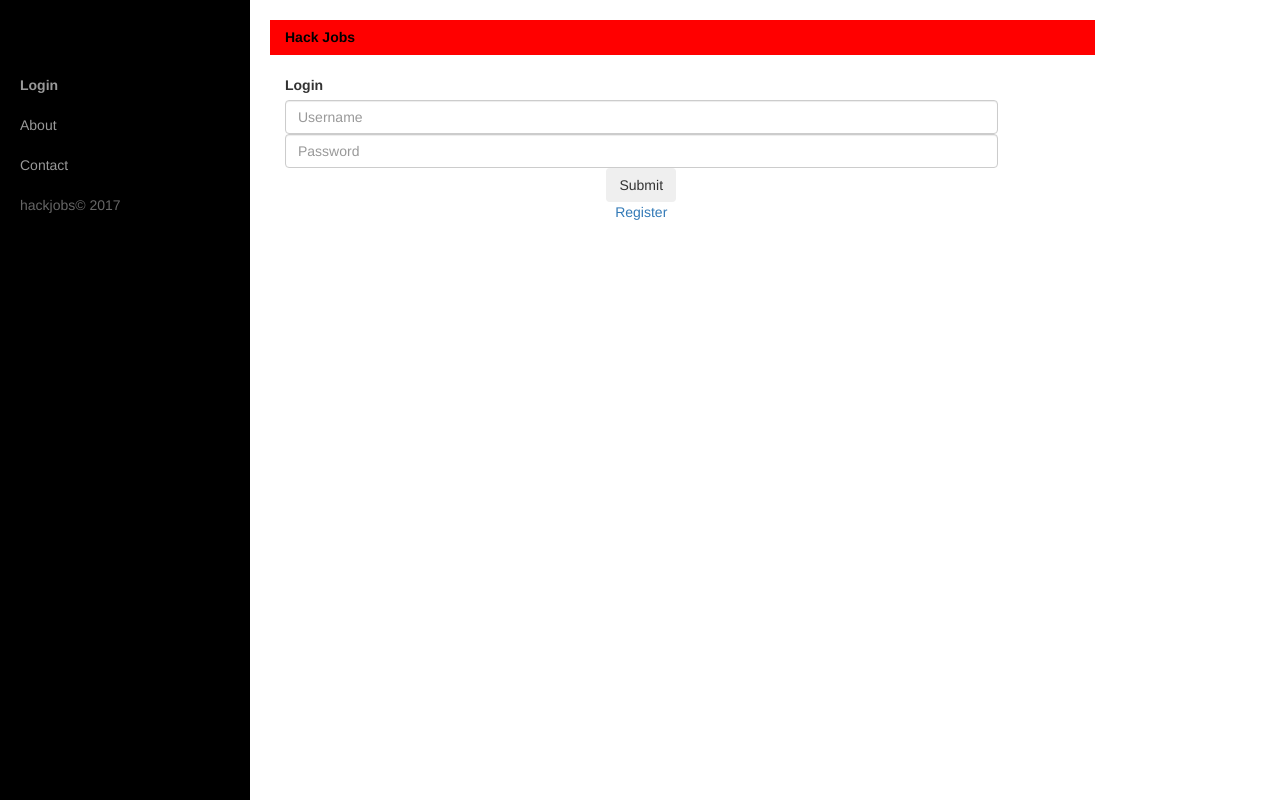
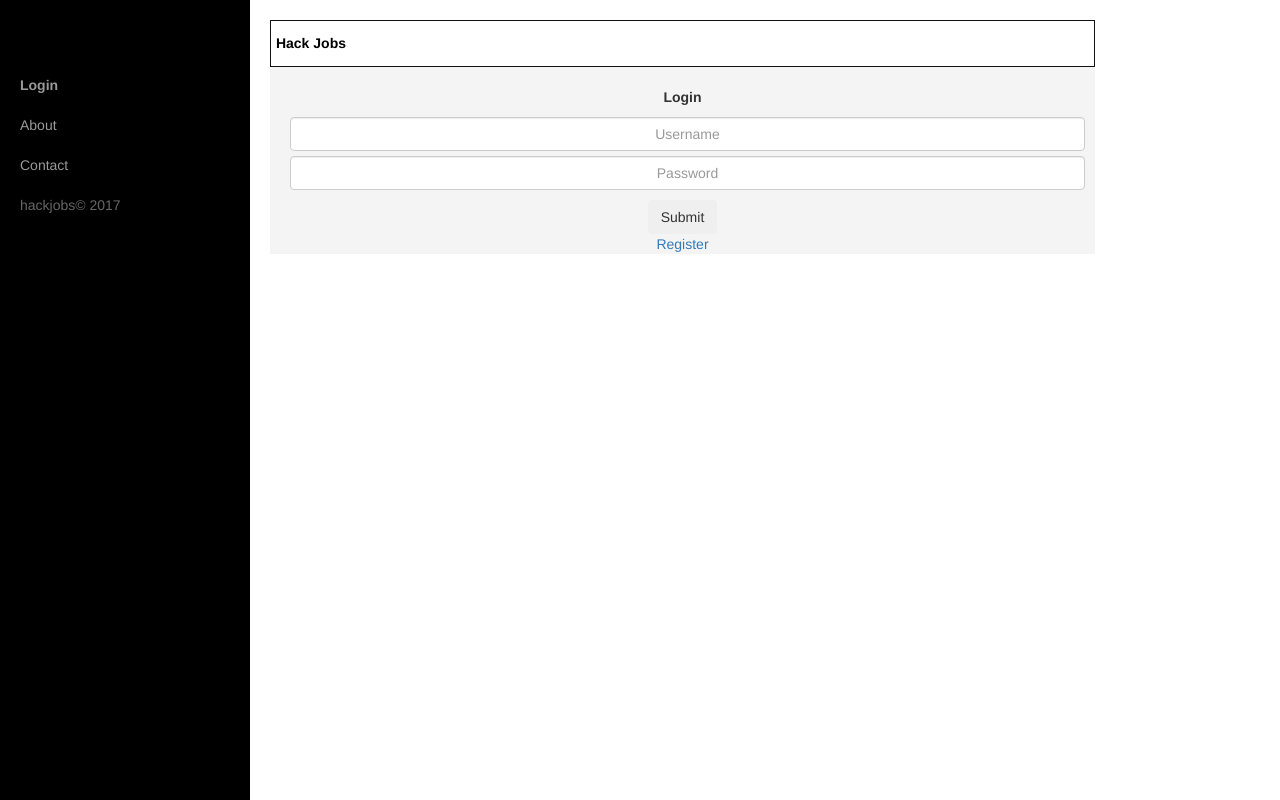
Before and after one commit to akshaynathr/HackJobs, a Flask app: page /login in a window 1280 px wide. Run offline with Flask 2, Linux system fonts and the light colour scheme; some libraries are stand-ins or nearby versions.

Commit message:
changed design

```diff
--- a/app/static/css/simple-sidebar.css
+++ b/app/static/css/simple-sidebar.css
@@ -38,7 +38,7 @@
 }
 
 #wrapper.toggled #sidebar-wrapper {
-    width: 200px;
+    width: 250px;
 }
 
 #page-content-wrapper {
@@ -127,3 +127,9 @@
         margin-right: 0;
     }
 }
+
+#top { background-color:#fff; padding: .5%; border:1px solid #111; }
+#main { background-color: rgb(244,244,244);}
+#post  { color: #000; }
+
+input { margin: 5px; text-align: center; }
--- a/app/templates/404.html
+++ b/app/templates/404.html
@@ -18,8 +18,7 @@
     <!-- Custom CSS -->
     <link href={{ url_for('static',filename="css/simple-sidebar.css") }} rel="stylesheet">
 	<style>
-		#top { background-color:red; }
-        .main { background-color: #F6F6EF; }
+
 
 	</style>
     <!-- start Mixpanel --><script type="text/javascript">(function(e,a){if(!a.__SV){var b=window;try{var c,l,i,j=b.location,g=j.hash;c=function(a,b){return(l=a.match(RegExp(b+"=([^&]*)")))?l[1]:null};g&&c(g,"state")&&(i=JSON.parse(decodeURIComponent(c(g,"state"))),"mpeditor"===i.action&&(b.sessionStorage.setItem("_mpcehash",g),history.replaceState(i.desiredHash||"",e.title,j.pathname+j.search)))}catch(m){}var k,h;window.mixpanel=a;a._i=[];a.init=function(b,c,f){function e(b,a){var c=a.split(".");2==c.length&&(b=b[c[0]],a=c[1]);b[a]=function(){b.push([a].concat(Array.prototype.slice.call(arguments,
--- a/app/templates/about.html
+++ b/app/templates/about.html
@@ -19,7 +19,7 @@
     <!-- Custom CSS -->
     <link href={{ url_for('static',filename="css/simple-sidebar.css") }} rel="stylesheet">
 	<style>
-		#top { background-color:red; }
+		#main { background-color: #fff; }
 
 	</style>
     <!-- start Mixpanel --><script type="text/javascript">(function(e,a){if(!a.__SV){var b=window;try{var c,l,i,j=b.location,g=j.hash;c=function(a,b){return(l=a.match(RegExp(b+"=([^&]*)")))?l[1]:null};g&&c(g,"state")&&(i=JSON.parse(decodeURIComponent(c(g,"state"))),"mpeditor"===i.action&&(b.sessionStorage.setItem("_mpcehash",g),history.replaceState(i.desiredHash||"",e.title,j.pathname+j.search)))}catch(m){}var k,h;window.mixpanel=a;a._i=[];a.init=function(b,c,f){function e(b,a){var c=a.split(".");2==c.length&&(b=b[c[0]],a=c[1]);b[a]=function(){b.push([a].concat(Array.prototype.slice.call(arguments,
--- a/app/templates/admin.html
+++ b/app/templates/admin.html
@@ -17,10 +17,7 @@
 
     <!-- Custom CSS -->
     <link href={{ url_for('static',filename="css/simple-sidebar.css") }} rel="stylesheet">
-	<style>
-		#top { background-color:red; }
 
-	</style>
 
     <!-- HTML5 Shim and Respond.js IE8 support of HTML5 elements and media queries -->
     <!-- WARNING: Respond.js doesn't work if you view the page via file:// -->
--- a/app/templates/contact.html
+++ b/app/templates/contact.html
@@ -19,7 +19,6 @@
     <!-- Custom CSS -->
     <link href={{ url_for('static',filename="css/simple-sidebar.css") }} rel="stylesheet">
 	<style>
-		#top { background-color:red; }
 
 	</style>
     <!-- start Mixpanel --><script type="text/javascript">(function(e,a){if(!a.__SV){var b=window;try{var c,l,i,j=b.location,g=j.hash;c=function(a,b){return(l=a.match(RegExp(b+"=([^&]*)")))?l[1]:null};g&&c(g,"state")&&(i=JSON.parse(decodeURIComponent(c(g,"state"))),"mpeditor"===i.action&&(b.sessionStorage.setItem("_mpcehash",g),history.replaceState(i.desiredHash||"",e.title,j.pathname+j.search)))}catch(m){}var k,h;window.mixpanel=a;a._i=[];a.init=function(b,c,f){function e(b,a){var c=a.split(".");2==c.length&&(b=b[c[0]],a=c[1]);b[a]=function(){b.push([a].concat(Array.prototype.slice.call(arguments,
--- a/app/templates/login.html
+++ b/app/templates/login.html
@@ -17,10 +17,7 @@
 
     <!-- Custom CSS -->
     <link href={{ url_for('static',filename="css/simple-sidebar.css") }} rel="stylesheet">
-	<style>
-		#top { background-color:red; }
 
-	</style>
     <!-- start Mixpanel --><script type="text/javascript">(function(e,a){if(!a.__SV){var b=window;try{var c,l,i,j=b.location,g=j.hash;c=function(a,b){return(l=a.match(RegExp(b+"=([^&]*)")))?l[1]:null};g&&c(g,"state")&&(i=JSON.parse(decodeURIComponent(c(g,"state"))),"mpeditor"===i.action&&(b.sessionStorage.setItem("_mpcehash",g),history.replaceState(i.desiredHash||"",e.title,j.pathname+j.search)))}catch(m){}var k,h;window.mixpanel=a;a._i=[];a.init=function(b,c,f){function e(b,a){var c=a.split(".");2==c.length&&(b=b[c[0]],a=c[1]);b[a]=function(){b.push([a].concat(Array.prototype.slice.call(arguments,
 0)))}}var d=a;"undefined"!==typeof f?d=a[f]=[]:f="mixpanel";d.people=d.people||[];d.toString=function(b){var a="mixpanel";"mixpanel"!==f&&(a+="."+f);b||(a+=" (stub)");return a};d.people.toString=function(){return d.toString(1)+".people (stub)"};k="disable time_event track track_pageview track_links track_forms register register_once alias unregister identify name_tag set_config reset people.set people.set_once people.increment people.append people.union people.track_charge people.clear_charges people.delete_user".split(" ");
 for(h=0;h<k.length;h++)e(d,k[h]);a._i.push([b,c,f])};a.__SV=1.2;b=e.createElement("script");b.type="text/javascript";b.async=!0;b.src="undefined"!==typeof MIXPANEL_CUSTOM_LIB_URL?MIXPANEL_CUSTOM_LIB_URL:"file:"===e.location.protocol&&"//cdn.mxpnl.com/libs/mixpanel-2-latest.min.js".match(/^\/\//)?"https://cdn.mxpnl.com/libs/mixpanel-2-latest.min.js":"//cdn.mxpnl.com/libs/mixpanel-2-latest.min.js";c=e.getElementsByTagName("script")[0];c.parentNode.insertBefore(b,c)}})(document,window.mixpanel||[]);
@@ -72,7 +69,7 @@ mixpanel.init("8b67a95c1665cb191b3e21c193c25d9f");</script><!-- end Mixpanel -->
                 <h5><b><a style="color:black; text-decoration:none;" href="/"> Hack Jobs</a></b></h5>
 
 		    </div>
-                    <div class="col-lg-9" id="main">
+                    <div class="col-lg-10" id="main" style="text-align: center;">
                     <br>
 				    <label>Login</label><br>
 			         <div style="text-align: center;">
@@ -87,7 +84,7 @@ mixpanel.init("8b67a95c1665cb191b3e21c193c25d9f");</script><!-- end Mixpanel -->
                             {% endwith %}
                             <form method="POST" >
                                 <input type="text" class="form-control" name="username" placeholder="Username">
-                                <input type="text" class="form-control" name="password" placeholder="Password">
+                                <input type="password" class="form-control" name="password" placeholder="Password">
                                 <input type="submit" class="btn" ><br>
                                 <a href="/register">Register</a>
                             </form>
--- a/app/templates/register.html
+++ b/app/templates/register.html
@@ -18,7 +18,6 @@
     <!-- Custom CSS -->
     <link href={{ url_for('static',filename="css/simple-sidebar.css") }} rel="stylesheet">
 	<style>
-		#top { background-color:red; }
 
 	</style>
 
--- a/app/templates/user.html
+++ b/app/templates/user.html
@@ -17,10 +17,7 @@
 
     <!-- Custom CSS -->
     <link href={{ url_for('static',filename="css/simple-sidebar.css") }} rel="stylesheet">
-	<style>
-		#top { background-color:red; }
 
-	</style>
 
     <!-- HTML5 Shim and Respond.js IE8 support of HTML5 elements and media queries -->
     <!-- WARNING: Respond.js doesn't work if you view the page via file:// -->
```
Also changed, not shown: app/templates/index.html (+3 -5 lines).
